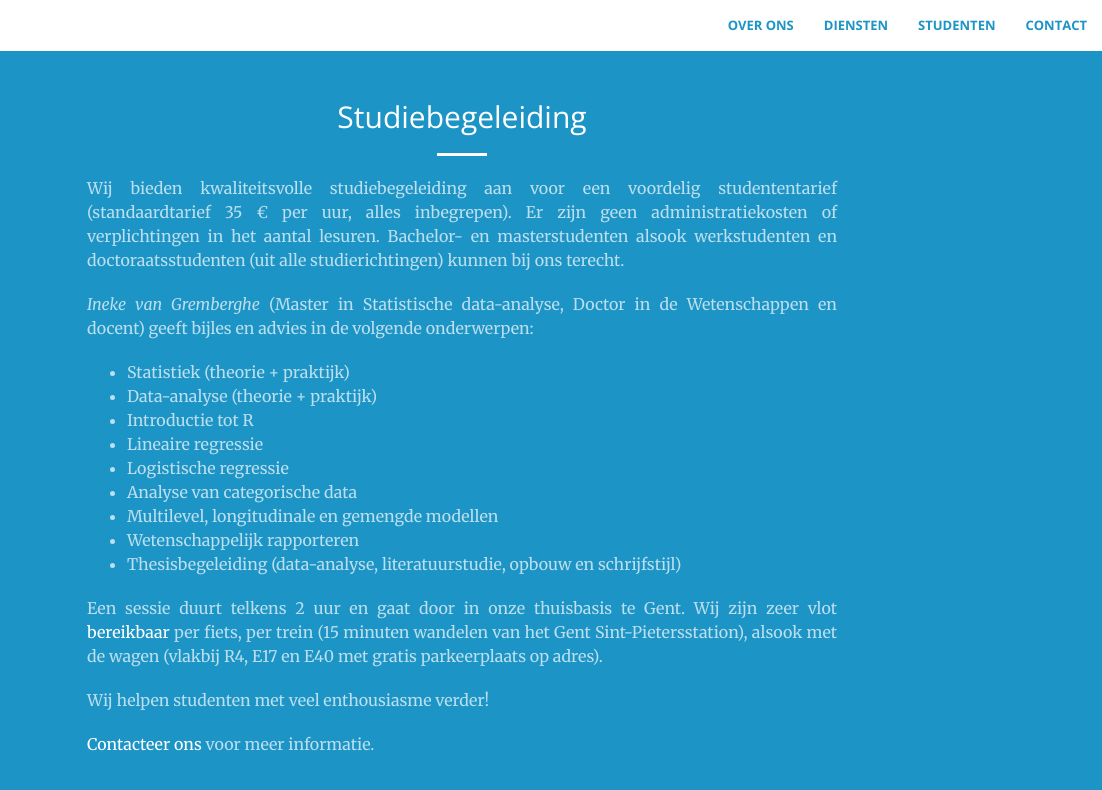
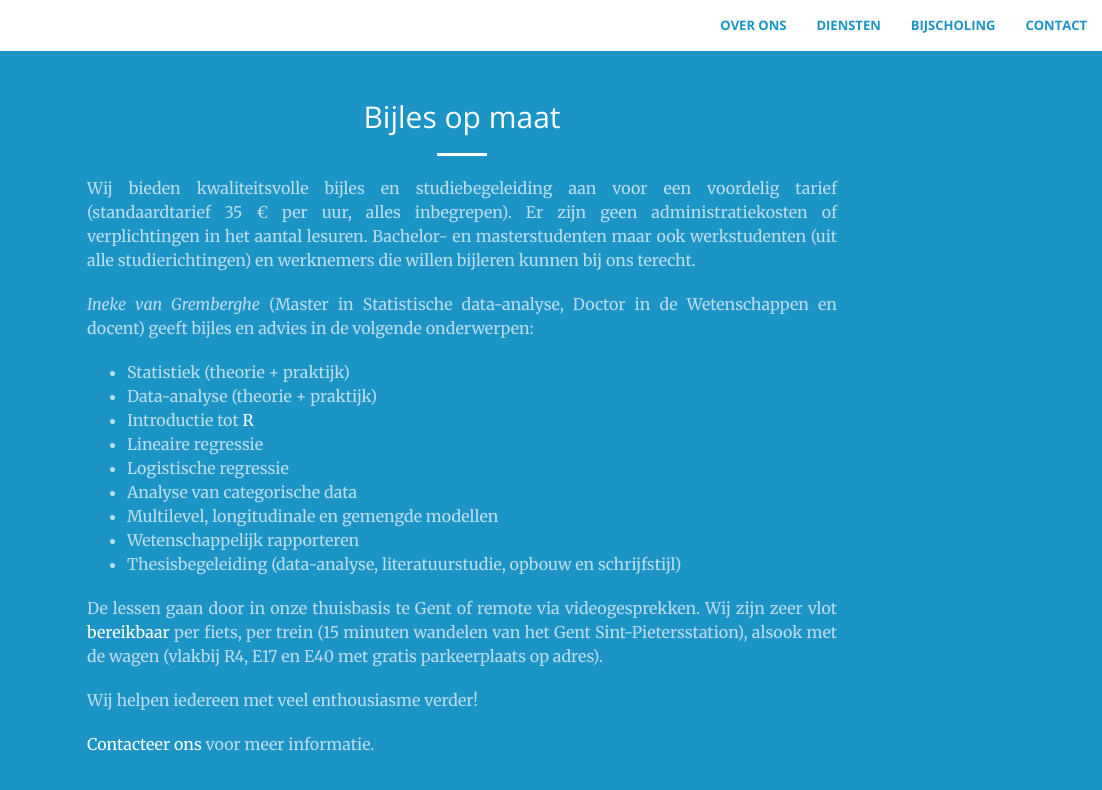
Before and after one commit to cleardatabe/website, a website: page students.nl.html in a window 1280 px wide. Shown: the full height of the page, 178-1280 px from the left. Drawn offline with nearby package versions, Linux system fonts and the light colour scheme.

Commit message:
incomming edits from Ineke

```diff
--- a/students.nl.html
+++ b/students.nl.html
@@ -67,7 +67,7 @@
                         <a class="page-scroll" href="index.nl.html#services">Diensten</a>
                     </li>
                     <li>
-                        <a class="page-scroll" href="students.nl.html">studenten</a>
+                        <a class="page-scroll" href="students.nl.html">Bijscholing</a>
                     </li>
                     <li>
                         <a class="page-scroll" href="index.nl.html#contact">Contact</a>
@@ -83,7 +83,7 @@
         <div class="container">
             <div class="row">
                     <div class="col-md-12 text-center">
-                        <h2 class="section-heading">Studiebegeleiding <!-- (vb zie titel ‘tot uw dienst’ bij diensten) --></h2>
+                        <h2 class="section-heading">Bijles op maat <!-- (vb zie titel ‘tot uw dienst’ bij diensten) --></h2>
                             <hr class="light">
                     </div>
             </div>
@@ -95,7 +95,7 @@
         <div class="row">
                 <div class="text-faded col-lg-8 col-lg-offset-2 text-justify">
                     <p>
-                        Wij bieden kwaliteitsvolle studiebegeleiding aan voor een voordelig studententarief (standaardtarief 35 € per uur, alles inbegrepen). Er zijn geen administratiekosten of verplichtingen in het aantal lesuren. Bachelor- en masterstudenten alsook werkstudenten en doctoraatsstudenten (uit alle studierichtingen) kunnen bij ons terecht.
+                        Wij bieden kwaliteitsvolle bijles en studiebegeleiding aan voor een voordelig tarief (standaardtarief 35 € per uur, alles inbegrepen). Er zijn geen administratiekosten of verplichtingen in het aantal lesuren. Bachelor- en masterstudenten maar ook werkstudenten (uit alle studierichtingen) en werknemers die willen bijleren kunnen bij ons terecht.
                     </p>
                     <p>
                         <em>Ineke van Gremberghe</em> (Master in Statistische data-analyse, Doctor in de Wetenschappen en docent) geeft bijles en advies in de volgende onderwerpen:
@@ -103,7 +103,7 @@
                         <ul>
                             <li>Statistiek (theorie + praktijk)
                             <li>Data-analyse (theorie + praktijk)
-                            <li>Introductie tot R
+                            <li>Introductie tot <a href="https://www.r-project.org">R</a>
                             <li>Lineaire regressie
                             <li>Logistische regressie
                             <li>Analyse van categorische data
@@ -112,14 +112,14 @@
                             <li>Thesisbegeleiding (data-analyse, literatuurstudie, opbouw en schrijfstijl)
                         </ul>
                     <p>
-                        Een sessie duurt telkens 2 uur en gaat door in onze thuisbasis te Gent. Wij zijn zeer vlot
+                        De lessen gaan door in onze thuisbasis te Gent of remote via videogesprekken. Wij zijn zeer vlot
                         <a target="_blank" href="https://www.google.be/maps/place/ClearData/@51.0367335,3.6915578,17z/data=!3m1!4b1!4m5!3m4!1s0x47c373d5e244c623:0x12ceb2b0b9fe9577!8m2!3d51.0367335!4d3.6937465">
                             bereikbaar
                         </a>
                         per fiets, per trein (15 minuten wandelen van het Gent Sint-Pietersstation), alsook met de wagen (vlakbij R4, E17 en E40 met gratis parkeerplaats op adres).
                     </p>
                     <p>
-                        Wij helpen studenten met veel enthousiasme verder!
+                        Wij helpen iedereen met veel enthousiasme verder!
                     </p>
                     <p>
                         <a href="index.nl.html#contact">Contacteer ons</a> voor meer informatie.
```
Also changed, not shown: index.nl.html (+9 -10 lines), sample-projects.nl.html (+2 -2 lines).
